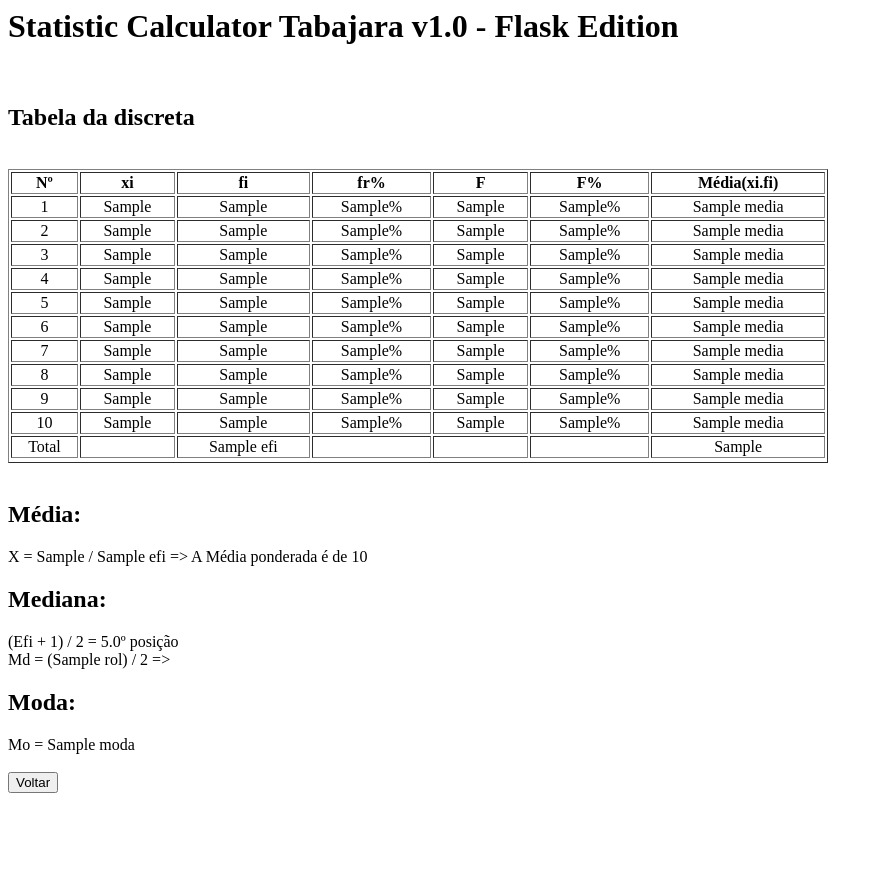
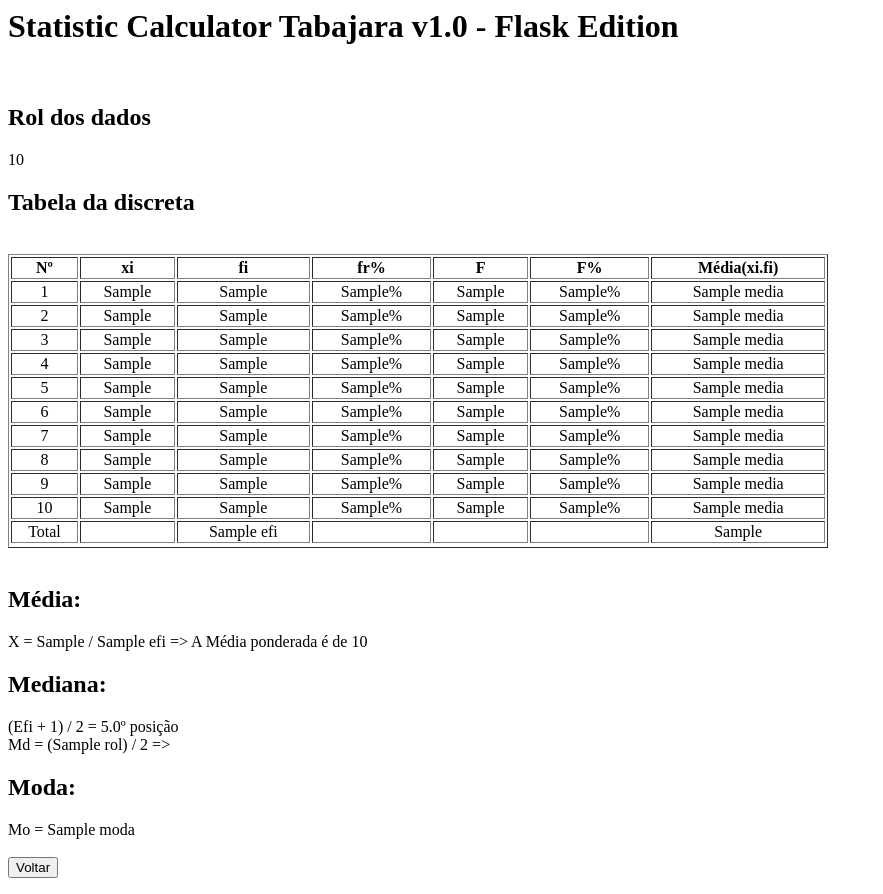
Before and after one commit to Danilo/statistic-calculator-tabajara, a Flask app: template templates/discreta.html in a window 1280 px wide. Shown: the whole page, without its empty margins (0-883 px from the left). Before the commit the page ends 793 px from the top, so only its background shows below. Run offline with Flask 2, Linux system fonts and the light colour scheme; the template is opened without the code that fills it: most values are stand-ins (such as "Sample title", 1, 10 or a date in 2020).

Commit message:
Added the rol data in the template.

```diff
--- a/templates/discreta.html
+++ b/templates/discreta.html
@@ -4,6 +4,11 @@
     </head>
 	<body>
 		<h1>Statistic Calculator Tabajara v1.0 - Flask Edition</h1>
+		<br/>
+		<h2>Rol dos dados</h2>
+		{% for x in range(rol|length) %}
+			{{ rol[x]|int }}
+		{% endfor %}
 		<br/>
 		<h2>Tabela da discreta</h2>
 		<br/>
```
